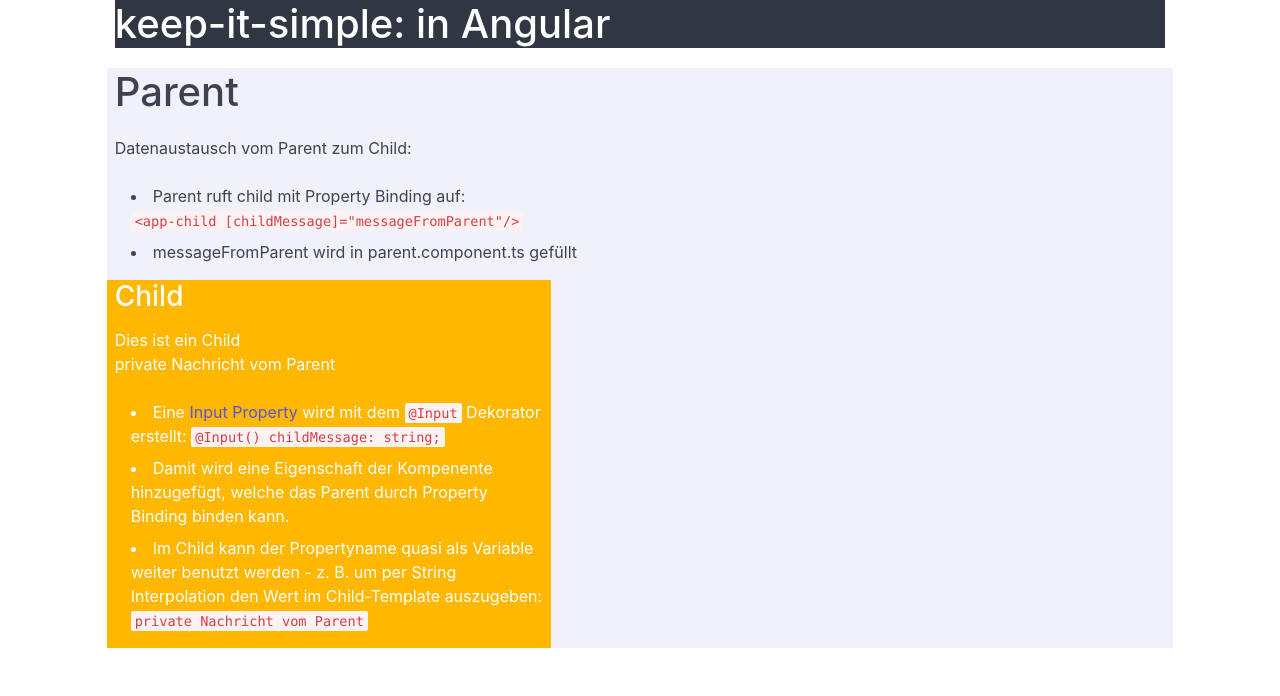
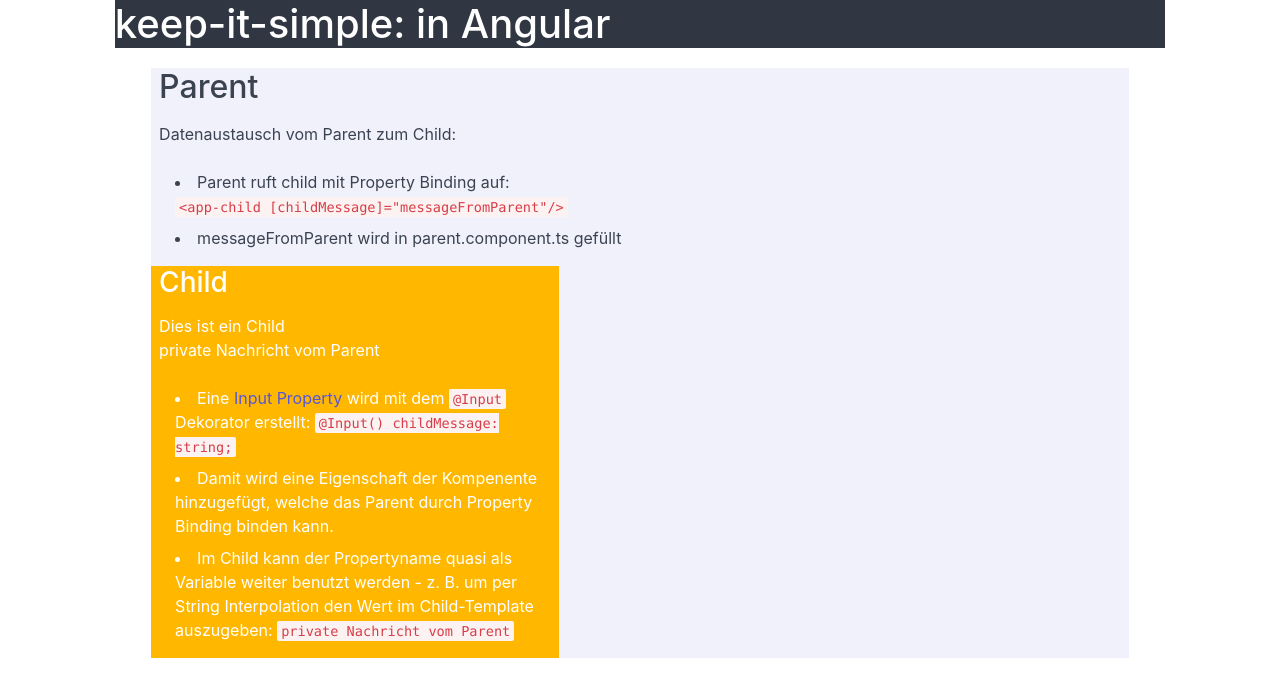
Before and after one commit to dele1972/first-ng-test, an Angular app: page /parent in a window 1280 px wide. Shown: the top 696 px of the page. Built offline with nearby package versions, Linux system fonts and the light colour scheme.

Commit message:
hat nicht alle changes zur menuvorberitung übernommen...

```diff
--- a/src/app/app.component.ts
+++ b/src/app/app.component.ts
@@ -3,18 +3,7 @@
 @Component({
   selector: 'app-root',
   template: `
-    <div class="container">
-      <div class="columns">
-        <div class="column col-10 col-mx-auto">
-          <h1 class="bg-dark">keep-it-simple: in Angular</h1>
-          <div class="columns">
-            <div class="column col-12 bg-secondary">
               <router-outlet></router-outlet>
-            </div>
-          </div>
-        </div>
-      </div>
-    </div>
   `,
   styleUrls: []
 })
--- a/src/app/menu2/menu2.component.html
+++ /dev/null
@@ -1,3 +0,0 @@
-<h1>Menu 2 - sharing data</h1>
-
-<a href="./parent">parent</a>
--- a/src/app/menu2/menu2.component.ts
+++ b/src/app/menu2/menu2.component.ts
@@ -1,8 +1,19 @@
 import { Component, OnInit } from '@angular/core';
+
+import Sample from '../../assets/sample.json';
 
 @Component({
   selector: 'app-menu2',
-  templateUrl: './menu2.component.html',
-  styles: []
+  template: `
+  <h1>Menu 2 - sharing data</h1>
+
+
+  <ul *ngFor="let item of items; let i=index">
+  <li><a href="./{{items[i].component}}">{{items[i].title}}</a></li>
+  </ul>
+  `
 })
-export class Menu2Component { }
+export class Menu2Component {
+
+public items = Sample.main[0].issues;
+ }
--- a/src/app/parent/parent.component.ts
+++ b/src/app/parent/parent.component.ts
@@ -3,7 +3,10 @@
 @Component({
   selector: 'app-parent',
   template: `
-    <h1>Parent</h1>
+    <div class="columns">
+      <div class="column col-11 col-mx-auto bg-secondary">
+
+        <h2>Parent</h2>
         <p>
           Datenaustausch vom Parent zum Child:
         </p>
@@ -17,8 +20,10 @@
             <app-child-a class="flexelement" [childMessage]="messageFromParent"></app-child-a>
           </div>
         </div>
-  `,
-  styles: []
+
+      </div>
+    </div>
+  `
 })
 export class ParentComponent {
 
--- a/src/index.html
+++ b/src/index.html
@@ -11,7 +11,20 @@
 </head>
 
 <body>
-  <app-root></app-root>
+    <div class="container">
+        <div class="columns">
+          <div class="column col-10 col-mx-auto">
+            <h1 class="bg-dark">keep-it-simple: in Angular</h1>
+              <app-root></app-root>
+          </div>
+        </div>
+      </div>
+
+
+
+
+
+
 </body>
 
 </html>
--- a/tsconfig.json
+++ b/tsconfig.json
@@ -17,6 +17,8 @@
     "lib": [
       "es2018",
       "dom"
-    ]
+    ],
+    "resolveJsonModule": true,
+    "esModuleInterop": true
   }
 }
```
Lines whose indentation alone changed are shown as unchanged.
